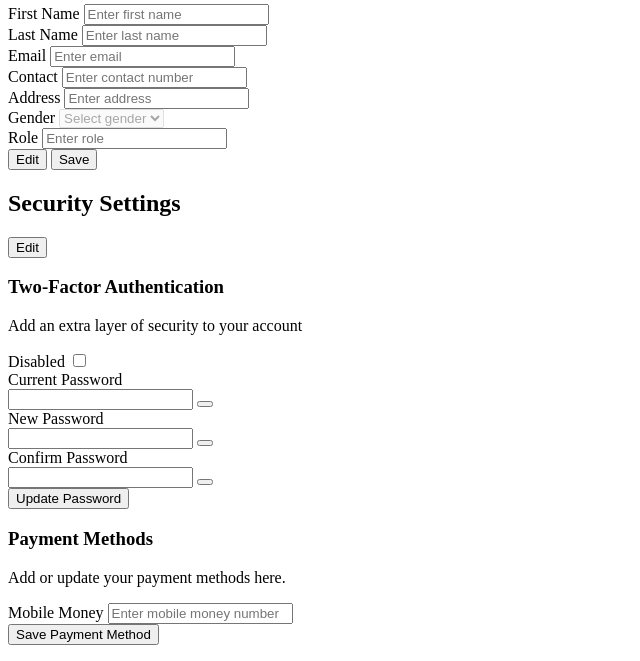
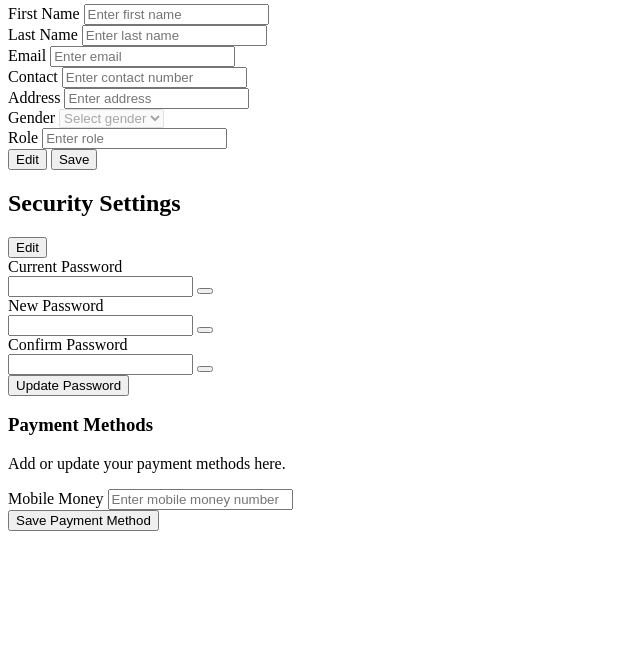
Before and after one commit to KwameGilbert/melek-global-education-system, a PHP site: page /public/admin/dashboard/pages/settings.html in a window 1280 px wide. Shown: the part 244-905 px from the top of the page, without its empty margins (0-640 px from the left). After the commit the page ends 775 px from the top, so only its background shows below. Run offline with PHP 8.4, Linux system fonts and the light colour scheme.

Commit message:
Remove security features and related functions from settings page initialization

```diff
--- a/public/admin/dashboard/index.php
+++ b/public/admin/dashboard/index.php
@@ -128,6 +128,8 @@ if (isset($_SESSION['admin_id'])) {
     </script>
     <script src="./scripts/schools.js"></script>
     <script src="./scripts/settings.js"></script>
+    <script src="../scripts/settings.js"></script>
+    <script src="../scripts/security.js"></script>
     <script src="../../../imports/html2pdf/html2pdf.bundle.min.js"></script>
     <script src="./scripts/view-applicant.js"></script>
     <script src="./scripts/index.js"></script>
--- a/public/admin/dashboard/pages/settings.html
+++ b/public/admin/dashboard/pages/settings.html
@@ -151,74 +151,73 @@
 
         <!-- Security Section -->
         <section id="security-page" class="tab-content hidden">
-            <div class="max-w-4xl mx-auto">
+            <div class="w-full max-w-4xl mx-auto px-4 sm:px-6 lg:px-8">
                 <!-- Header -->
-                <div class="flex items-center justify-between mb-6">
-                    <h2 class="text-2xl font-bold text-gray-800">Security Settings</h2>
-                    <button type="button" id="toggleSecurityEdit" class="inline-flex items-center px-4 py-2 bg-yellow-500 text-white rounded-md hover:bg-yellow-600 focus:outline-none focus:ring-2 focus:ring-yellow-500 focus:ring-offset-2 transition-colors duration-200">
+                <div class="flex flex-col sm:flex-row sm:items-center sm:justify-between gap-4 mb-6">
+                    <h2 class="text-xl sm:text-2xl font-bold text-gray-800">Security Settings</h2>
+                    <button type="button" id="toggleSecurityEdit"
+                        class="w-full sm:w-auto inline-flex items-center justify-center px-4 py-2 bg-yellow-500 text-white rounded-md hover:bg-yellow-600 focus:outline-none focus:ring-2 focus:ring-yellow-500 focus:ring-offset-2 transition-colors duration-200">
                         <i class="fas fa-edit mr-2"></i>Edit
                     </button>
                 </div>
 
                 <!-- Main Content -->
                 <div class="bg-white rounded-lg shadow-lg overflow-hidden">
-                    <!-- Two-Factor Authentication Card -->
-                    <div class="p-6 border-b border-gray-200">
-                        <div class="flex flex-col md:flex-row md:items-center md:justify-between space-y-4 md:space-y-0">
-                            <div class="flex-1">
-                                <h3 class="text-lg font-semibold text-gray-800 mb-1">Two-Factor Authentication</h3>
-                                <p class="text-sm text-gray-600">Add an extra layer of security to your account</p>
-                            </div>
-                            <div class="flex items-center space-x-3">
-                                <span class="text-sm text-gray-600">Disabled</span>
-                                <label class="relative inline-flex items-center cursor-pointer">
-                                    <input type="checkbox" class="sr-only peer" id="twoFactorToggle">
-                                    <div class="w-11 h-6 bg-gray-200 peer-focus:outline-none peer-focus:ring-4 peer-focus:ring-blue-300 rounded-full peer peer-checked:after:translate-x-full peer-checked:after:border-white after:content-[''] after:absolute after:top-[2px] after:left-[2px] after:bg-white after:border-gray-300 after:border after:rounded-full after:h-5 after:w-5 after:transition-all peer-checked:bg-blue-600"></div>
-                                </label>
-                            </div>
-                        </div>
-                    </div>
 
                     <!-- Password Change Form -->
-                    <form id="securityForm" class="p-6 space-y-6">
-                        <div class="grid grid-cols-1 md:grid-cols-2 gap-6">
+                    <form id="securityForm" class="p-4 sm:p-6 space-y-6">
+                        <div class="grid grid-cols-1 lg:grid-cols-2 gap-4 sm:gap-6">
                             <!-- Current Password -->
-                            <div class="col-span-2">
+                            <div class="col-span-1 lg:col-span-2">
                                 <label class="block text-sm font-medium text-gray-700 mb-2" for="currentPassword">Current Password</label>
                                 <div class="relative">
-                                    <input type="password" id="currentPassword" name="currentPassword" class="w-full px-4 py-2 border border-gray-300 rounded-md focus:ring-blue-500 focus:border-blue-500 bg-gray-50" readonly>
-                                    <button type="button" class="absolute inset-y-0 right-0 pr-3 flex items-center text-gray-600 cursor-pointer toggle-password">
-                                        <i class="fas fa-eye"></i>
+                                    <input type="password" id="currentPassword" name="currentPassword"
+                                        class="w-full px-3 sm:px-4 py-2 border border-gray-300 rounded-md focus:ring-blue-500 focus:border-blue-500
+                                        bg-gray-50 text-sm sm:text-base" readonly>
+                                    <button type="button"
+                                        class="absolute inset-y-0 right-0 pr-3 flex items-center text-gray-600 cursor-pointer toggle-password
+                                        hover:text-gray-800 focus:outline-none">
+                                        <i class="fas fa-eye text-lg"></i>
                                     </button>
                                 </div>
                             </div>
 
                             <!-- New Password -->
-                            <div>
+                            <div class="col-span-1">
                                 <label class="block text-sm font-medium text-gray-700 mb-2" for="newPassword">New Password</label>
                                 <div class="relative">
-                                    <input type="password" id="newPassword" name="newPassword" class="w-full px-4 py-2 border border-gray-300 rounded-md focus:ring-blue-500 focus:border-blue-500 bg-gray-50" readonly>
-                                    <button type="button" class="absolute inset-y-0 right-0 pr-3 flex items-center text-gray-600 cursor-pointer toggle-password">
-                                        <i class="fas fa-eye"></i>
+                                    <input type="password" id="newPassword" name="newPassword"
+                                        class="w-full px-3 sm:px-4 py-2 border border-gray-300 rounded-md focus:ring-blue-500 focus:border-blue-500
+                                        bg-gray-50 text-sm sm:text-base" readonly>
+                                    <button type="button"
+                                        class="absolute inset-y-0 right-0 pr-3 flex items-center text-gray-600 cursor-pointer toggle-password
+                                        hover:text-gray-800 focus:outline-none">
+                                        <i class="fas fa-eye text-lg"></i>
                                     </button>
                                 </div>
                             </div>
 
                             <!-- Confirm Password -->
-                            <div>
+                            <div class="col-span-1">
                                 <label class="block text-sm font-medium text-gray-700 mb-2" for="confirmPassword">Confirm Password</label>
                                 <div class="relative">
-                                    <input type="password" id="confirmPassword" name="confirmPassword" class="w-full px-4 py-2 border border-gray-300 rounded-md focus:ring-blue-500 focus:border-blue-500 bg-gray-50" readonly>
-                                    <button type="button" class="absolute inset-y-0 right-0 pr-3 flex items-center text-gray-600 cursor-pointer toggle-password">
-                                        <i class="fas fa-eye"></i>
+                                    <input type="password" id="confirmPassword" name="confirmPassword"
+                                        class="w-full px-3 sm:px-4 py-2 border border-gray-300 rounded-md focus:ring-blue-500 focus:border-blue-500
+                                        bg-gray-50 text-sm sm:text-base" readonly>
+                                    <button type="button"
+                                        class="absolute inset-y-0 right-0 pr-3 flex items-center text-gray-600 cursor-pointer toggle-password
+                                        hover:text-gray-800 focus:outline-none">
+                                        <i class="fas fa-eye text-lg"></i>
                                     </button>
                                 </div>
                             </div>
                         </div>
 
                         <!-- Submit Button -->
-                        <div class="flex justify-end space-x-4 mt-6">
-                            <button type="submit" class="hidden px-6 py-2 bg-blue-500 text-white rounded-md hover:bg-blue-600 focus:outline-none focus:ring-2 focus:ring-blue-500 focus:ring-offset-2 transition-colors duration-200">
+                        <div class="flex justify-end mt-6">
+                            <button type="submit"
+                                class="hidden w-full sm:w-auto px-6 py-2 bg-blue-500 text-white rounded-md hover:bg-blue-600
+                                focus:outline-none focus:ring-2 focus:ring-blue-500 focus:ring-offset-2 transition-colors duration-200">
                                 Update Password
                             </button>
                         </div>
--- a/public/admin/dashboard/scripts/index.js
+++ b/public/admin/dashboard/scripts/index.js
@@ -301,6 +301,7 @@ function loadPage(page) {
           break;
         case "settings.html":
           initializeSettingsPage();
+          initializeSecurity();
           break;
         default:
           console.error("No matching function for the page:", page);
```
Also changed, not shown: public/admin/dashboard/scripts/security.js (added, +121 -0 lines), public/admin/dashboard/scripts/settings.js (+0 -109 lines).
